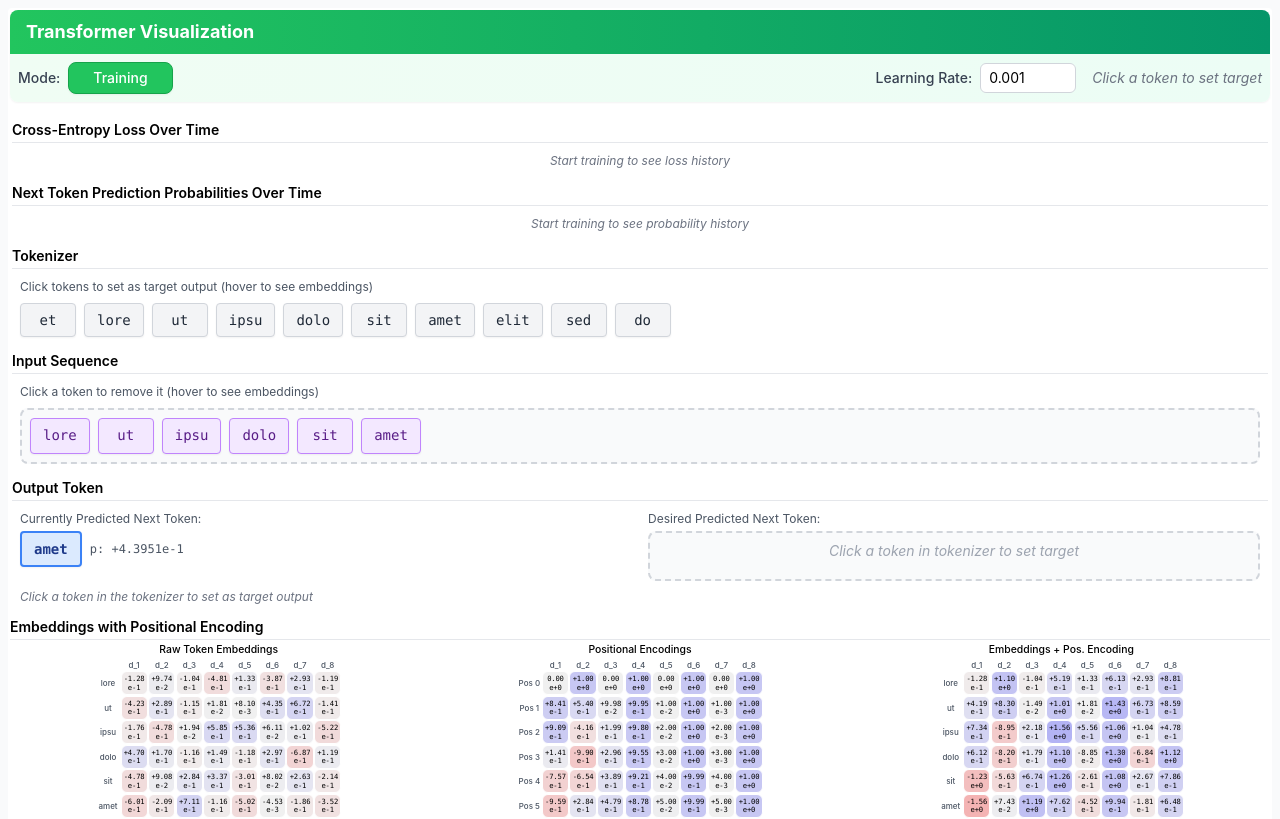
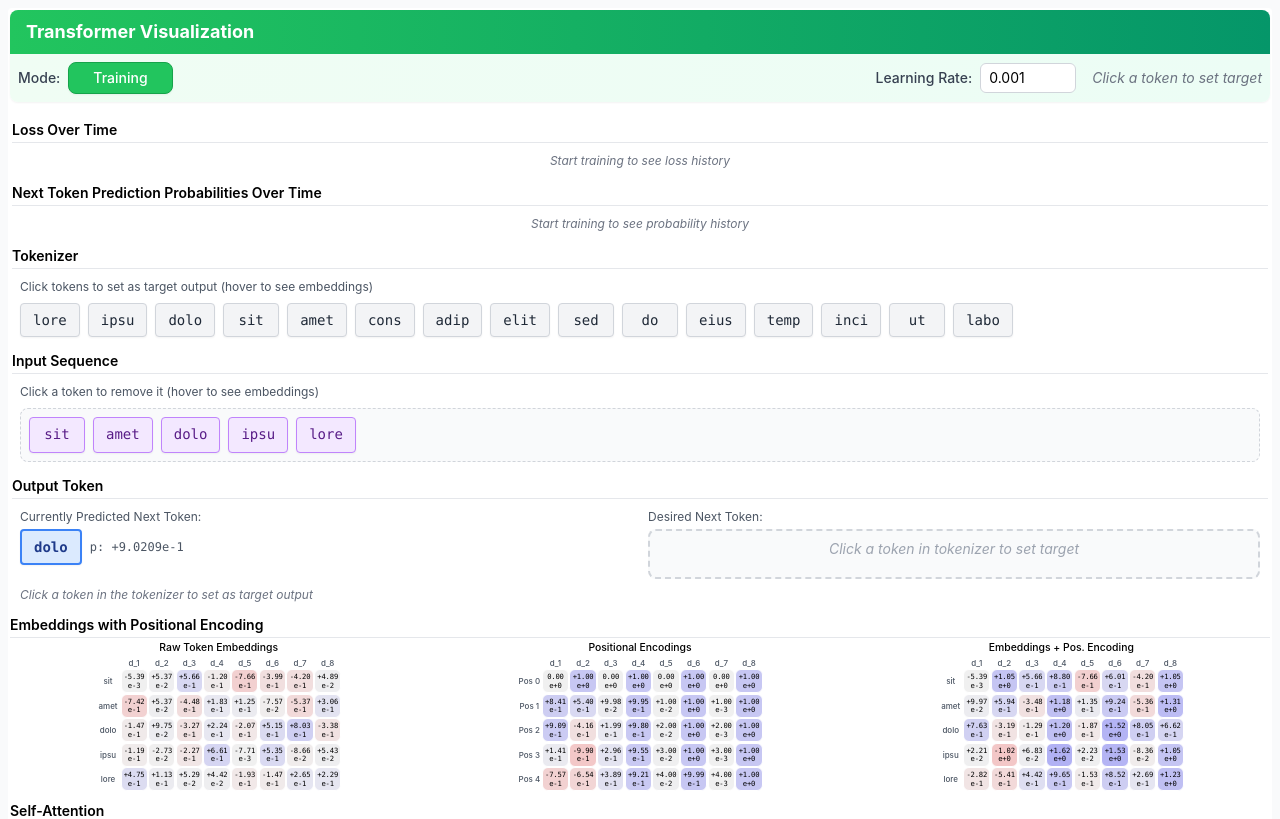
Before and after one commit to niembro64/transformer_visual, a React (Create React App) app: page / in a window 1280 px wide. Shown: the top 819 px of the page. Built offline with nearby package versions, Linux system fonts and the light colour scheme.

Commit message:
before errors

```diff
--- a/src/App.tsx
+++ b/src/App.tsx
@@ -31,13 +31,13 @@ export type HistorySoftMaxEntry = {
 // Training configuration constants
 const TRAINING_INTERVAL_MS = 0.01; // Update every 200ms (5 times per second) instead of 1000ms
 const EXPONENTIAL_DECIMALS = 4; // Number of decimal places for exponential values
-const HISTORY_DISPLAY_STEPS = 200; // Number of training steps to show in history graph
-const DIM_EMBEDDING = isPortraitOrientation() ? 8 : 8; // Dimension of embeddings (d_model)
+const DIM_EMBEDDING = isPortraitOrientation() ? 6 : 8; // Dimension of embeddings (d_model)
 const DIM_ATTENTION_HEAD = isPortraitOrientation() ? 2 : 4; // Dimension of attention heads (d_k = d_v = d_model / num_heads)
 const DIM_MLP_HIDDEN = 6; // Dimension of MLP hidden layer (d_ff = 8, typically 4x d_model)
 
 function App() {
   // Fixed dimension values
+  const HISTORY_DISPLAY_STEPS = isPortraitOrientation() ? 200 : 500; // Number of training steps to show in history graph
 
   // Training mode - determines if dropout is applied and weights are updated
   const [trainingMode, setTrainingMode] = useState(true);
@@ -54,30 +54,50 @@ function App() {
     []
   ); // History of softmax probabilities
 
+  // Total number of training steps (not limited by history display)
+  const [totalTrainingSteps, setTotalTrainingSteps] = useState(0);
+
+  // Track if device is in mobile mode (height > width)
+  const [isMobile, setIsMobile] = useState(isPortraitOrientation);
+
   // Vocabulary of 25 common words
   // eslint-disable-next-line react-hooks/exhaustive-deps
-  const vocabularyWords: string[] = [
-    'et',
+
+  let vocabularyWords: string[] = [];
+  if (isPortraitOrientation()) {
+    vocabularyWords = ['lore', 'ipsu', 'dolo', 'sit', 'amet', 'cons'];
+  } else {
+    vocabularyWords = [
       'lore',
-    'ut',
       'ipsu',
       'dolo',
       'sit',
       'amet',
+      'cons',
+      'adip',
       'elit',
       'sed',
       'do',
+      'eius',
+      'temp',
+      'inci',
+      'ut',
+      'labo',
     ];
+  }
 
   // Generate vocabulary embeddings - mutable state
   const [vocabularyEmbeddings, setVocabularyEmbeddings] = useState(() =>
     generateSampleEmbeddings(vocabularyWords.length, DIM_EMBEDDING)
   );
 
+  const initInputSequence: number[] = isPortraitOrientation()
+    ? [2, 3, 1]
+    : [3, 4, 2, 1, 0];
+
   // Track selected tokens (indices into vocabulary)
-  const [selectedTokenIndices, setSelectedTokenIndices] = useState<number[]>([
-    1, 2, 3, 4, 5, 6,
-  ]);
+  const [selectedTokenIndices, setSelectedTokenIndices] =
+    useState<number[]>(initInputSequence);
 
   // Get token labels from selected indices
   const tokenLabels = useMemo(
@@ -120,9 +140,6 @@ function App() {
     () => addPositionalEncodings(rawEmbeddings, positionalEncodings),
     [rawEmbeddings, positionalEncodings]
   );
-
-  // Track if device is in mobile mode (height > width)
-  const [isMobile, setIsMobile] = useState(isPortraitOrientation);
 
   // Listen for orientation/size changes
   useEffect(() => {
@@ -221,11 +238,14 @@ function App() {
             targetProb: targetProb.toFixed(EXPONENTIAL_DECIMALS),
           };
 
-          // Add to training history
+          // Increment total training steps
+          setTotalTrainingSteps((prev) => prev + 1);
+
+          // Add to training history (limited to HISTORY_DISPLAY_STEPS)
           setHistoryTraining((prev: HistoryTrainingEntry[]) => {
             const newHistory = [...prev, historyItem];
-            // Limit history to last 1000 entries
-            return newHistory.slice(-1000);
+            // Keep only the last HISTORY_DISPLAY_STEPS entries
+            return newHistory.slice(-HISTORY_DISPLAY_STEPS);
           });
 
           // Save softmax probabilities to history
@@ -239,8 +259,8 @@ function App() {
 
           setHistorySoftMax((prev: HistorySoftMaxEntry[]) => {
             const newHistory = [...prev, softmaxEntry];
-            // Limit history to last 1000 entries
-            return newHistory.slice(-1000);
+            // Keep only the last HISTORY_DISPLAY_STEPS entries
+            return newHistory.slice(-HISTORY_DISPLAY_STEPS);
           });
 
           // Apply gradient-based updates to all layers
@@ -754,11 +774,13 @@ function App() {
               <HistoryGraph
                 history={historyTraining}
                 maxPoints={HISTORY_DISPLAY_STEPS}
+                totalSteps={totalTrainingSteps}
               />
               <SoftmaxHistoryGraph
                 history={historySoftMax}
                 maxPoints={HISTORY_DISPLAY_STEPS}
                 vocabularyWords={vocabularyWords}
+                totalSteps={totalTrainingSteps}
               />
             </>
           )}
@@ -830,7 +852,7 @@ function App() {
                 Click a token to remove it (hover to see embeddings)
               </p>
               {/* Input sequence area */}
-              <div className="min-h-[40px] sm:min-h-[50px] border-2 border-dashed rounded-lg p-1 sm:p-2 transition-colors border-gray-300 bg-gray-50">
+              <div className="min-h-[40px] sm:min-h-[50px] border border-dashed rounded-lg p-1 sm:p-2 transition-colors border-gray-300 bg-gray-50">
                 {selectedTokenIndices.length === 0 ? (
                   <p className="text-gray-400 text-center text-xs sm:text-sm italic">
                     Drag tokens here...
@@ -947,7 +969,7 @@ function App() {
                 {trainingMode && (
                   <div className="flex-1">
                     <p className="text-[10px] sm:text-xs text-gray-600 mb-1">
-                      Desired Predicted Next Token:
+                      Desired Next Token:
                     </p>
                     <div className="min-h-[40px] sm:min-h-[50px] border-2 border-dashed rounded-lg p-1 sm:p-2 transition-colors border-gray-300 bg-gray-50">
                       {targetTokenIndex !== null ? (
--- a/src/components/HistoryGraph.tsx
+++ b/src/components/HistoryGraph.tsx
@@ -4,11 +4,13 @@ import { HistoryTrainingEntry } from '../App';
 interface HistoryGraphProps {
   history: HistoryTrainingEntry[];
   maxPoints?: number;
+  totalSteps: number;
 }
 
 const HistoryGraph: React.FC<HistoryGraphProps> = ({
   history,
   maxPoints = 100,
+  totalSteps,
 }) => {
   // Get the last N points to display
   const displayHistory = useMemo(() => {
@@ -32,9 +34,9 @@ const HistoryGraph: React.FC<HistoryGraphProps> = ({
   }, [displayHistory]);
 
   // SVG dimensions
-  const width = 680;
+  const width = 800;
   const height = 150;
-  const padding = { top: 20, right: 20, bottom: 30, left: 60 };
+  const padding = { top: 20, right: 20, bottom: 30, left: 45 };
   const graphWidth = width - padding.left - padding.right;
   const graphHeight = height - padding.top - padding.bottom;
 
@@ -79,7 +81,7 @@ const HistoryGraph: React.FC<HistoryGraphProps> = ({
     return (
       <div className="mb-0.5 bg-white rounded p-0.5">
         <h3 className="text-xs sm:text-sm font-semibold mb-0.5 border-b pb-0.5">
-          Cross-Entropy Loss Over Time
+          Loss Over Time
         </h3>
         <div className="p-2 text-center text-gray-500 text-xs italic">
           Start training to see loss history
@@ -91,12 +93,12 @@ const HistoryGraph: React.FC<HistoryGraphProps> = ({
   return (
     <div className="mb-0.5 bg-white rounded p-0.5">
       <h3 className="text-xs sm:text-sm font-semibold mb-0.5 border-b pb-0.5">
-        Cross-Entropy Loss Over Time
+        Loss Over Time
       </h3>
       <div className="p-1 sm:p-2 flex gap-2">
-        <div className="flex-[3] min-w-0">
+        <div className="flex-auto min-w-0">
           <svg
-            viewBox={`0 0 ${width - 120} ${height}`}
+            viewBox={`0 0 ${width} ${height}`}
             className="w-full h-auto"
             preserveAspectRatio="xMidYMid meet"
           >
@@ -134,14 +136,20 @@ const HistoryGraph: React.FC<HistoryGraphProps> = ({
               />
 
               {/* X-axis labels */}
-            {displayHistory.length > 1 && (() => {
+              {displayHistory.length > 1 &&
+                (() => {
                   const maxLabels = 5;
-              const step = Math.max(1, Math.floor(displayHistory.length / maxLabels));
+                  const step = Math.max(
+                    1,
+                    Math.floor(displayHistory.length / maxLabels)
+                  );
                   const labels = [];
 
                   for (let i = 0; i < displayHistory.length; i += step) {
-                const x = (i / Math.max(1, displayHistory.length - 1)) * graphWidth;
-                const stepNumber = history.length - displayHistory.length + i + 1;
+                    const x =
+                      (i / Math.max(1, displayHistory.length - 1)) * graphWidth;
+                    const stepNumber =
+                      totalSteps - displayHistory.length + i + 1;
                     labels.push(
                       <text
                         key={i}
@@ -158,7 +166,7 @@ const HistoryGraph: React.FC<HistoryGraphProps> = ({
                   // Always show the last step
                   if (displayHistory.length > 1) {
                     const lastX = graphWidth;
-                const lastStepNumber = history.length;
+                    const lastStepNumber = totalSteps;
                     labels.push(
                       <text
                         key="last"
@@ -189,7 +197,7 @@ const HistoryGraph: React.FC<HistoryGraphProps> = ({
               <path
                 d={pathData}
                 fill="none"
-              stroke="#3b82f6"
+                stroke="#9ca3af"
                 strokeWidth="2"
                 opacity="0.8"
               />
@@ -267,14 +275,14 @@ const HistoryGraph: React.FC<HistoryGraphProps> = ({
                 textAnchor="middle"
                 className="text-[11px] fill-gray-700 font-medium font-mono"
               >
-              {history.length > 0 ? `${history.length} of Last ${Math.min(maxPoints, history.length)} Time Steps` : 'Time Steps'}
+                {'Time Steps'}
               </text>
             </g>
           </svg>
         </div>
 
         {/* Legend */}
-        <div className="flex-1 flex items-start">
+        <div className="flex-shrink-0">
           <div className="bg-white border border-gray-200 rounded p-1 sm:p-2 text-[8px] sm:text-[10px] space-y-0.5 sm:space-y-1">
             <div className="flex items-center gap-0.5 sm:gap-1">
               <div className="w-1.5 h-1.5 sm:w-2 sm:h-2 rounded-full bg-green-500"></div>
--- a/src/components/Layer.tsx
+++ b/src/components/Layer.tsx
@@ -60,7 +60,7 @@ const Layer: React.FC<LayerProps> = ({ layer }) => {
               text={token.text}
               isSelected={selectedToken === token.id}
               onClick={() => setSelectedToken(token.id === selectedToken ? null : token.id)}
-              tokenType="token_input"
+              tokenType="input"
             />
           </div>
         ))}
--- a/src/components/SoftmaxHistoryGraph.tsx
+++ b/src/components/SoftmaxHistoryGraph.tsx
@@ -5,12 +5,14 @@ interface SoftmaxHistoryGraphProps {
   history: HistorySoftMaxEntry[];
   maxPoints?: number;
   vocabularyWords: string[];
+  totalSteps: number;
 }
 
 const SoftmaxHistoryGraph: React.FC<SoftmaxHistoryGraphProps> = ({
   history,
   maxPoints = 100,
-  vocabularyWords
+  vocabularyWords,
+  totalSteps,
 }) => {
   // Get the last N points to display
   const displayHistory = useMemo(() => {
@@ -18,9 +20,9 @@ const SoftmaxHistoryGraph: React.FC<SoftmaxHistoryGraphProps> = ({
   }, [history, maxPoints]);
 
   // SVG dimensions
-  const width = 680;
+  const width = 800;
   const height = 200;
-  const padding = { top: 20, right: 20, bottom: 30, left: 60 };
+  const padding = { top: 20, right: 20, bottom: 30, left: 45 };
   const graphWidth = width - padding.left - padding.right;
   const graphHeight = height - padding.top - padding.bottom;
 
@@ -37,6 +39,12 @@ const SoftmaxHistoryGraph: React.FC<SoftmaxHistoryGraphProps> = ({
       '#ec4899', // pink
       '#f97316', // orange
       '#10b981', // emerald
+      '#6366f1', // indigo
+      '#d946ef', // purple
+      '#f43f5e', // rose
+      '#eab308', // yellow
+      '#f97316', // orange
+      '#0ea5e9', // sky
     ];
 
     return vocabularyWords.reduce((acc, word, idx) => {
@@ -52,8 +60,8 @@ const SoftmaxHistoryGraph: React.FC<SoftmaxHistoryGraphProps> = ({
     let min = 1;
     let max = 0;
 
-    displayHistory.forEach(entry => {
-      entry.softmaxValues.forEach(sv => {
+    displayHistory.forEach((entry) => {
+      entry.softmaxValues.forEach((sv) => {
         if (sv.probability < min) min = sv.probability;
         if (sv.probability > max) max = sv.probability;
       });
@@ -63,7 +71,7 @@ const SoftmaxHistoryGraph: React.FC<SoftmaxHistoryGraphProps> = ({
     const range = max - min || 0.1;
     return {
       minProb: Math.max(0, min - range * 0.1),
-      maxProb: Math.min(1, max + range * 0.1)
+      maxProb: Math.min(1, max + range * 0.1),
     };
   }, [displayHistory]);
 
@@ -71,7 +79,8 @@ const SoftmaxHistoryGraph: React.FC<SoftmaxHistoryGraphProps> = ({
   const pathsData = useMemo(() => {
     if (displayHistory.length === 0) return {};
 
-    const xScale = (i: number) => (i / Math.max(1, displayHistory.length - 1)) * graphWidth;
+    const xScale = (i: number) =>
+      (i / Math.max(1, displayHistory.length - 1)) * graphWidth;
     const yScale = (prob: number) => {
       const normalized = (prob - minProb) / (maxProb - minProb || 1);
       return graphHeight - normalized * graphHeight;
@@ -79,9 +88,9 @@ const SoftmaxHistoryGraph: React.FC<SoftmaxHistoryGraphProps> = ({
 
     const paths: Record<string, string> = {};
 
-    vocabularyWords.forEach(token => {
+    vocabularyWords.forEach((token) => {
       const points = displayHistory.map((entry, i) => {
-        const tokenData = entry.softmaxValues.find(sv => sv.token === token);
+        const tokenData = entry.softmaxValues.find((sv) => sv.token === token);
         const prob = tokenData?.probability ?? 0;
         const x = xScale(i);
         const y = yScale(prob);
@@ -94,7 +103,14 @@ const SoftmaxHistoryGraph: React.FC<SoftmaxHistoryGraphProps> = ({
     });
 
     return paths;
-  }, [displayHistory, vocabularyWords, graphWidth, graphHeight, minProb, maxProb]);
+  }, [
+    displayHistory,
+    vocabularyWords,
+    graphWidth,
+    graphHeight,
+    minProb,
+    maxProb,
+  ]);
 
   // Create Y-axis labels based on actual data range
   const yAxisLabels = useMemo(() => {
@@ -127,9 +143,9 @@ const SoftmaxHistoryGraph: React.FC<SoftmaxHistoryGraphProps> = ({
         Next Token Prediction Probabilities Over Time
       </h3>
       <div className="p-1 sm:p-2 flex gap-2">
-        <div className="flex-[3] min-w-0">
+        <div className="flex-auto min-w-0">
           <svg
-            viewBox={`0 0 ${width - 120} ${height}`}
+            viewBox={`0 0 ${width} ${height}`}
             className="w-full h-auto"
             preserveAspectRatio="xMidYMid meet"
           >
@@ -167,14 +183,20 @@ const SoftmaxHistoryGraph: React.FC<SoftmaxHistoryGraphProps> = ({
               />
 
               {/* X-axis labels */}
-            {displayHistory.length > 1 && (() => {
+              {displayHistory.length > 1 &&
+                (() => {
                   const maxLabels = 5;
-              const step = Math.max(1, Math.floor(displayHistory.length / maxLabels));
+                  const step = Math.max(
+                    1,
+                    Math.floor(displayHistory.length / maxLabels)
+                  );
                   const labels = [];
 
                   for (let i = 0; i < displayHistory.length; i += step) {
-                const x = (i / Math.max(1, displayHistory.length - 1)) * graphWidth;
-                const stepNumber = history.length - displayHistory.length + i + 1;
+                    const x =
+                      (i / Math.max(1, displayHistory.length - 1)) * graphWidth;
+                    const stepNumber =
+                      totalSteps - displayHistory.length + i + 1;
                     labels.push(
                       <text
                         key={i}
@@ -191,7 +213,7 @@ const SoftmaxHistoryGraph: React.FC<SoftmaxHistoryGraphProps> = ({
                   // Always show the last step
                   if (displayHistory.length > 1) {
                     const lastX = graphWidth;
-                const lastStepNumber = history.length;
+                    const lastStepNumber = totalSteps;
                     labels.push(
                       <text
                         key="last"
@@ -237,7 +259,7 @@ const SoftmaxHistoryGraph: React.FC<SoftmaxHistoryGraphProps> = ({
                 textAnchor="middle"
                 className="text-[11px] fill-gray-700 font-medium font-mono"
               >
-              {history.length > 0 ? `${history.length} of Last ${Math.min(maxPoints, history.length)} Time Steps` : 'Time Steps'}
+                {'Time Steps'}
               </text>
               <text
                 x={-graphHeight / 2}
@@ -253,7 +275,7 @@ const SoftmaxHistoryGraph: React.FC<SoftmaxHistoryGraphProps> = ({
         </div>
 
         {/* Legend */}
-        <div className="flex-1 flex items-start">
+        <div className="flex-shrink-0">
           <div className="bg-white border border-gray-200 rounded p-1 sm:p-2 text-[8px] sm:text-[10px] space-y-0.5 sm:space-y-1">
             {vocabularyWords.map((token, idx) => (
               <div key={token} className="flex items-center gap-0.5 sm:gap-1">
--- a/src/components/Token.tsx
+++ b/src/components/Token.tsx
@@ -4,7 +4,7 @@ interface TokenProps {
   text: string;
   isSelected?: boolean;
   onClick?: () => void;
-  tokenType: 'token_training' | 'token_input' | 'token_output';
+  tokenType: 'tokenizer' | 'input' | 'output_prediction' | 'output_target';
   showEmbedding?: boolean;
   embedding?: number[];
   embeddingDimension?: number;
@@ -12,24 +12,23 @@ interface TokenProps {
 
 const Token: React.FC<TokenProps> = ({ text, isSelected = false, onClick, tokenType, showEmbedding = false, embedding, embeddingDimension = 0 }) => {
   const getTokenStyles = () => {
-    if (isSelected) {
-      return 'bg-blue-500 text-white shadow-lg transform scale-110';
-    }
-
     switch (tokenType) {
-      case 'token_training':
-        return 'bg-blue-100 text-blue-800 border border-blue-300 hover:bg-blue-200';
-      case 'token_output':
-        return 'bg-green-100 text-green-800 border border-green-300 hover:bg-green-200';
-      case 'token_input':
+      case 'tokenizer':
+        return 'px-2 sm:px-3 py-1 sm:py-1.5 border border-gray-300 rounded text-xs sm:text-sm min-w-[2.5rem] sm:min-w-[3.5rem] text-center shadow-sm bg-gray-100 text-gray-800 hover:bg-gray-200 cursor-pointer font-mono transition-colors';
+      case 'input':
+        return 'px-2 sm:px-3 py-1 sm:py-1.5 border border-purple-400 bg-purple-100 text-purple-900 hover:bg-purple-200 rounded text-xs sm:text-sm min-w-[2.5rem] sm:min-w-[3.5rem] h-7 sm:h-9 text-center shadow-sm font-mono cursor-pointer transition-all';
+      case 'output_prediction':
+        return 'px-2 sm:px-3 py-1 sm:py-1.5 border-2 border-blue-500 rounded text-xs sm:text-sm min-w-[2.5rem] sm:min-w-[3.5rem] text-center shadow-sm bg-blue-100 font-mono cursor-pointer text-blue-900 font-semibold';
+      case 'output_target':
+        return 'px-2 sm:px-3 py-1 sm:py-1.5 border-2 border-green-500 rounded text-xs sm:text-sm min-w-[2.5rem] sm:min-w-[3.5rem] text-center shadow-sm bg-green-100 font-mono cursor-pointer text-green-900 font-semibold';
       default:
-        return 'bg-gray-100 text-gray-800 hover:bg-gray-200';
+        return 'px-2 sm:px-3 py-1 sm:py-1.5 border border-gray-300 rounded text-xs sm:text-sm min-w-[2.5rem] sm:min-w-[3.5rem] text-center shadow-sm bg-gray-100 text-gray-800 hover:bg-gray-200 cursor-pointer font-mono transition-colors';
     }
   };
 
   return (
     <div
-      className={`px-3 py-2 rounded-md cursor-pointer transition-all ${getTokenStyles()}`}
+      className={`${getTokenStyles()} group relative`}
       onClick={onClick}
     >
       {text}
```
Lines whose indentation alone changed are shown as unchanged.
